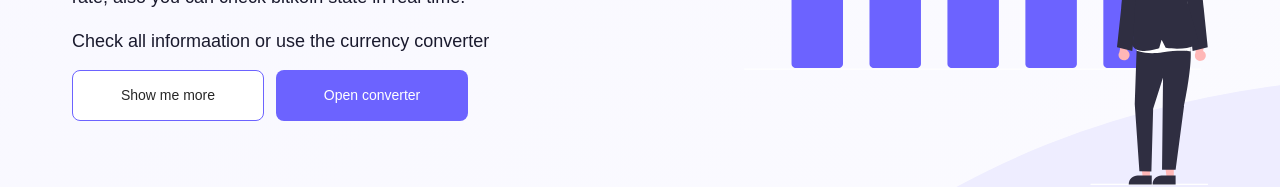
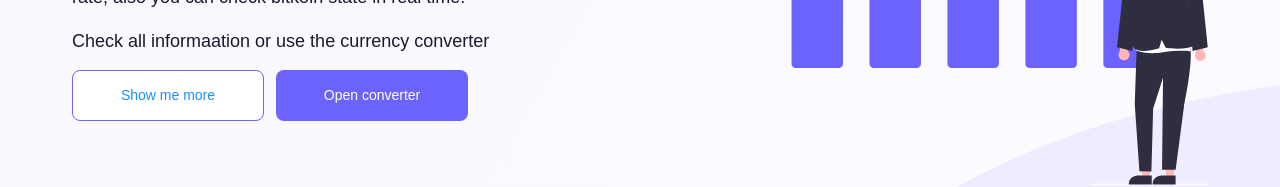
Before and after one commit to Pavelhack/CurrenyTEST, a React (Create React App) app: page / in a window 1280 px wide. Shown: the part 501-688 px from the top of the page. Built offline with nearby package versions, Linux system fonts and the light colour scheme; no server answers.

Commit message:
add navigation for footer from navigation menu

```diff
--- a/src/components/Header.js
+++ b/src/components/Header.js
@@ -1,4 +1,4 @@
-import { NavLink, Link }  from "react-router-dom";
+import { NavLink }  from "react-router-dom";
 import Logo from "../img-app/Logo.svg";
 import classes from "./Header.module.css";
 import { HashLink } from 'react-router-hash-link';
--- a/src/components/Main.js
+++ b/src/components/Main.js
@@ -9,8 +9,7 @@ import BY_flag from '../img/by.png';
 import {BitcoinGraph} from './BitcoinGraph';
 import classes from './Main.module.css';
 import graph from '../img-app/top-graph.svg'
-import { arrayMax } from 'highcharts';
-
+import { HashLink } from 'react-router-hash-link';
 
 export const Main = () =>{
 
@@ -153,7 +152,12 @@ return(
                             <h1>Hey!<br/> I want to help you keep track<br/>of the current exchange rate</h1>
                             <p>It’s an easy clean app for tracking the state of the world exchange<br/> rate, also you can check bitkoin state in real time.<br/><br/> Check all informaation or use the currency converter</p>
                             <div className = {CLASSES.TOP_CONTENT_BTNS}>
-                                <button className = {CLASSES.TOP_CONTENT_BTNS_SHOW} onClick = {showFun}>Show me more</button>
+                                <HashLink scroll={(el) => el.scrollIntoView({ behavior: 'smooth' })}
+                                    to="/#Exchange_rate">
+                                        <button className = {CLASSES.TOP_CONTENT_BTNS_SHOW} onClick = {showFun}>
+                                            Show me more
+                                        </button>
+                                </HashLink>
                                 <button className = {CLASSES.TOP_CONTENT_BTNS_OPEN} onClick = {converter}>Open converter</button>
                             </div>
                         </div>
```
